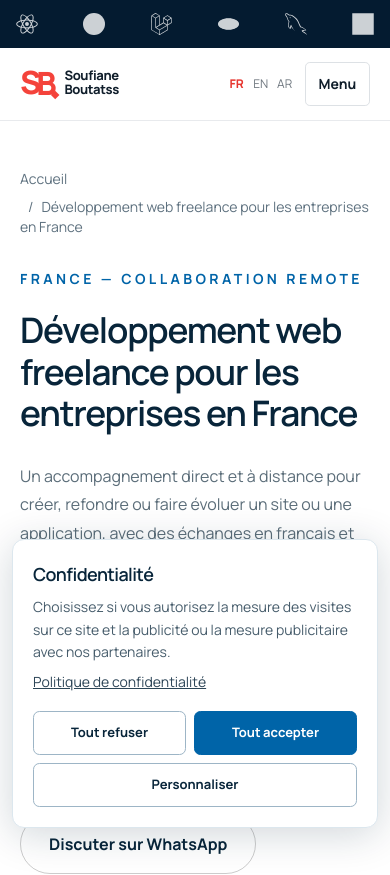
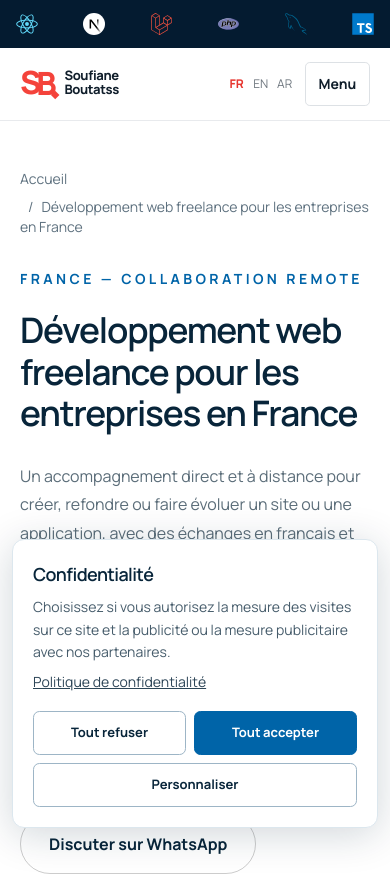
Before and after one commit to soufiane2001/3dportfolio, a Next.js app: page /france in a window 390 px wide. Shown: the top 875 px of the page. Built offline with nearby package versions, Linux system fonts and the light colour scheme.

Commit message:
Refine logo legibility, mobile link labels and hero copy

```diff
--- a/app/components/TechnologyRibbon.tsx
+++ b/app/components/TechnologyRibbon.tsx
@@ -14,7 +14,7 @@ export default function TechnologyRibbon({ locale = "fr" }: { locale?: Locale })
   return <div className="mix-technology-ribbon"><div className="container">
     <p>{locale === "fr" ? "Web. Mobile. Sur mesure." : locale === "ar" ? "مواقع. تطبيقات. حسب الطلب." : "Web. Mobile. Custom built."}</p>
     <nav aria-label={locale === "fr" ? "Technologies utilisées" : locale === "ar" ? "التقنيات المستخدمة" : "Technology stack"}>
-      {technologies.map(([name, file]) => <a key={name} href={`/${locale}#skills`}><Image src={`/technologies/${file.split("/").pop()}`} width={28} height={28} alt="" unoptimized /><span>{name}</span></a>)}
+      {technologies.map(([name, file]) => <a key={name} aria-label={name} href={`/${locale}#skills`}><Image src={`/technologies/${file.split("/").pop()}`} width={28} height={28} alt="" unoptimized /><span>{name}</span></a>)}
     </nav>
     <a className="mix-ribbon-cv" href="/cv.pdf">{locale === "ar" ? "السيرة الذاتية" : "Curriculum vitæ"}</a>
   </div></div>;
--- a/app/globals.css
+++ b/app/globals.css
@@ -73,7 +73,8 @@
 .mix-technology-ribbon p { max-width:12rem; font-size:.8125rem; line-height:1.4; color:#b8c9db; }
 .mix-technology-ribbon nav { display:flex; align-items:center; justify-content:center; gap:clamp(1.5rem,4vw,4rem); }
 .mix-technology-ribbon nav a { display:flex; align-items:center; gap:.6rem; min-height:4rem; white-space:nowrap; color:#d5dfeb; font-size:.75rem; }
-.mix-technology-ribbon img { width:1.65rem; height:1.65rem; object-fit:contain; filter:grayscale(1) brightness(0) invert(1); opacity:.8; }
+.mix-technology-ribbon img { width:1.65rem; height:1.65rem; object-fit:contain; filter:none; opacity:1; }
+.mix-technology-ribbon img[src$="nextjs-original.svg"] { filter:invert(1); }
 .mix-technology-ribbon a:hover { color:#00ccec; }
 .mix-technology-ribbon a:hover img { opacity:1; }
 .mix-ribbon-cv { font-size:.8125rem; white-space:nowrap; border-bottom:1px solid #6f8195; }
@@ -189,6 +190,7 @@
 .mix-project-cover.is-lead { grid-row:span 2; }
 .mix-project-cover .okc-project-visual { position:absolute; inset:0; }
 .mix-project-cover .okc-project-visual::after { content:""; position:absolute; inset:0; pointer-events:none; background:linear-gradient(transparent 25%,#04152b45 50%,#020e20f5); }
+.mix-project-cover:not(.is-lead) .okc-project-visual::after { background:linear-gradient(transparent 5%,#04152b88 35%,#020e20f5); }
 .mix-project-cover .mix-project-info { position:absolute; inset:auto 0 0; padding:1.5rem; }
 .mix-project-cover h3 { max-width:22ch; font-size:1.5rem; font-weight:600; }
 .mix-project-cover.is-lead h3 { font-size:clamp(1.8rem,3vw,2.5rem); }
@@ -255,7 +257,8 @@
 .mix-skill-table thead th:last-child { text-align:end; }
 .mix-skill-table tbody tr { border-top:1px solid #ffffff24; }
 .mix-skill-table tbody th { display:flex; align-items:center; gap:.8rem; padding-block:1rem; min-width:0; font-weight:550; text-align:start; }
-.mix-skill-table img { flex:none; width:26px; height:26px; object-fit:contain; }
+.mix-skill-table img { flex:none; width:32px; height:32px; padding:4px; border-radius:.35rem; background:#edf3f8; object-fit:contain; }
+.mix-skill-table img.invert { filter:none; }
 .mix-skill-table tbody td { text-align:end; white-space:nowrap; font-variant-numeric:tabular-nums; }
 .mix-skill-table td span { margin-inline-start:.15rem; color:#8da9bf; font-size:.75rem; }
 #experiences { background:#f1f3f5; }
--- a/app/sections/Hero.tsx
+++ b/app/sections/Hero.tsx
@@ -46,7 +46,7 @@ export default function Hero() {
     touchStart.current = null;
   }}>
     {slides.map((slide,index) => <div key={slide.short} className={`mix-hero-slide mix-slide-${index} ${active === index ? "is-active" : ""}`} aria-hidden={active !== index} inert={active !== index}>
-      <div className="container mix-hero-layout"><div className="mix-hero-copy"><p className="mix-eyebrow">{slide.label}</p>{index === 0 ? <h1><strong>{locale === "fr" ? "Développeur web" : locale === "ar" ? "مطور مواقع" : "Web developer"}</strong><span>{locale === "fr" ? "& mobile freelance." : locale === "ar" ? "وتطبيقات مستقل." : "& mobile freelance."}</span></h1> : <h2>{slide.title}</h2>}<p className="mix-hero-description">{slide.description}</p><div className="mix-hero-actions"><Link className="btn-primary" href={slide.href}>{slide.cta}</Link><a className="btn-secondary" href="#portfolio">{t.work}</a></div><p className="mix-hero-market">{t.market}</p></div>
+      <div className="container mix-hero-layout"><div className="mix-hero-copy"><p className="mix-eyebrow">{slide.label}</p>{index === 0 ? <h1><strong>{locale === "fr" ? "Développeur web" : locale === "ar" ? "مطور مواقع" : "Freelance developer"}</strong>{" "}<span>{locale === "fr" ? "& mobile freelance." : locale === "ar" ? "وتطبيقات مستقل." : "Web & mobile."}</span></h1> : <h2>{slide.title}</h2>}<p className="mix-hero-description">{slide.description}</p><div className="mix-hero-actions"><Link className="btn-primary" href={slide.href}>{slide.cta}</Link><a className="btn-secondary" href="#portfolio">{t.work}</a></div><p className="mix-hero-market">{t.market}</p></div>
       <div className={`mix-hero-visual ${slide.secondImage ? "has-second" : ""}`}><div className="mix-device-backdrop" aria-hidden="true"/><div className="mix-device-main"><div className="mix-browser-bar"><span className="mix-browser-dots" aria-hidden="true"><i/><i/><i/></span><span>{slide.screen}</span></div><div className="mix-device-screen"><Image src={slide.image} alt={slide.screen} fill priority={index===0} sizes="(max-width: 767px) 90vw, 45vw" /></div><div className="mix-laptop-base" aria-hidden="true"/></div>{slide.secondImage && <div className="mix-device-secondary"><div className="mix-browser-bar"><span>{slide.secondScreen}</span></div><div className="mix-device-screen"><Image src={slide.secondImage} alt={slide.secondScreen} fill sizes="(max-width: 767px) 52vw, 24vw" /></div></div>}</div></div>
     </div>)}
     <div className="container mix-hero-controls"><div className="mix-slide-tabs">{slides.map((slide,index) => <button type="button" key={slide.short} onClick={() => { setActive(index); setPaused(true); }} aria-label={`${t.show} ${slide.short}`} aria-current={index===active ? "true" : undefined}><span className="mix-slide-bar"/><span className="sr-only">{slide.short}</span></button>)}</div><button type="button" className="mix-pause" aria-label={running ? t.pause : t.play} disabled={!!reduceMotion} onClick={() => setPaused(value => !value)}>{running ? <Pause size={16}/> : <Play size={16}/>}</button></div>
```
